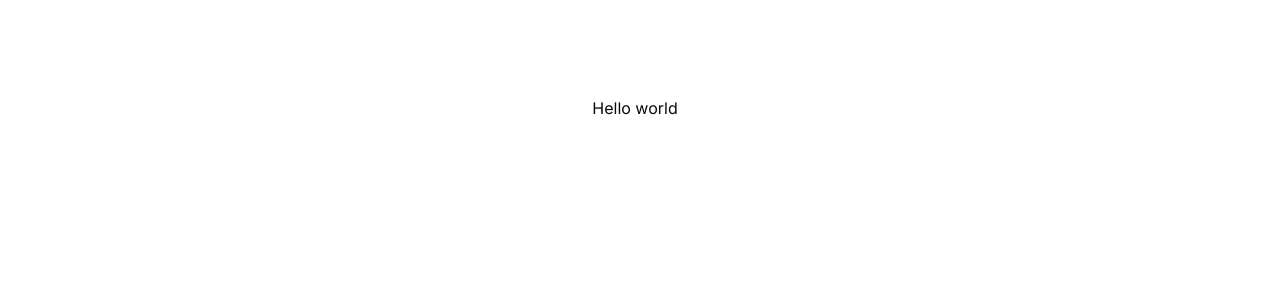
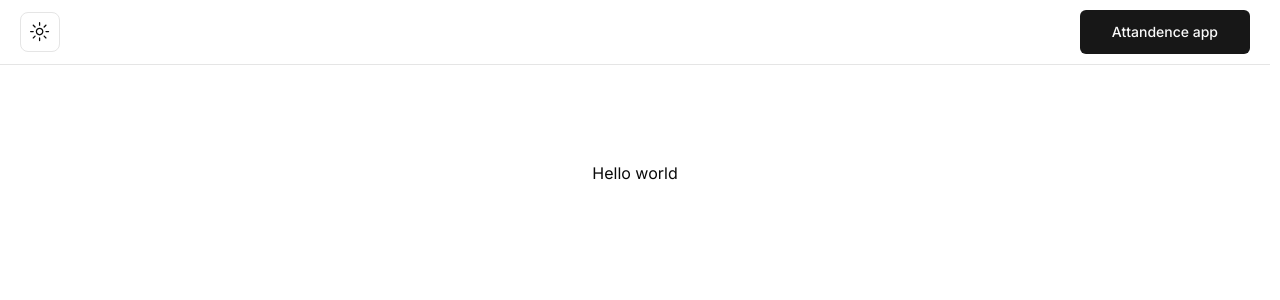
Before and after one commit to imopbuilder/compile-code, a Next.js app: page / in a window 1280 px wide. Shown: the top 300 px of the page. Built offline with nearby package versions, Linux system fonts and the light colour scheme.

Commit message:
feat: add header to app

```diff
--- a/src/app/page.tsx
+++ b/src/app/page.tsx
@@ -1,5 +1,10 @@
+import Header from '@/components/global/header';
+import { Fragment } from 'react';
+
 export default function Home() {
 	return (
+		<Fragment>
+			<Header />
 			<main className='flex min-h-screen flex-col items-center justify-between p-24'>
 				<section>
 					<div>
@@ -7,5 +12,6 @@ export default function Home() {
 					</div>
 				</section>
 			</main>
+		</Fragment>
 	);
 }
--- /dev/null
+++ b/src/components/global/header/index.tsx
@@ -0,0 +1,21 @@
+import { Button } from '@/components/ui/button';
+import Link from 'next/link';
+import { ThemeToggle } from '../theme-toggle';
+
+export default function Header() {
+	return (
+		<header className='border-b'>
+			<div className='mx-5 h-16 flex items-center justify-between'>
+				<nav className='flex items-center justify-center sm:gap-4 gap-3'>
+					{/* <EditorOptions /> */}
+					<ThemeToggle />
+				</nav>
+				<div className='flex items-center justify-center'>
+					<Button size='lg' asChild>
+						<Link href={'/'}>Attandence app</Link>
+					</Button>
+				</div>
+			</div>
+		</header>
+	);
+}
```
Also changed, not shown: src/components/global/theme-toggle.tsx (renamed from src/components/global/toggle-theme.tsx). Lines whose indentation alone changed are shown as unchanged.
